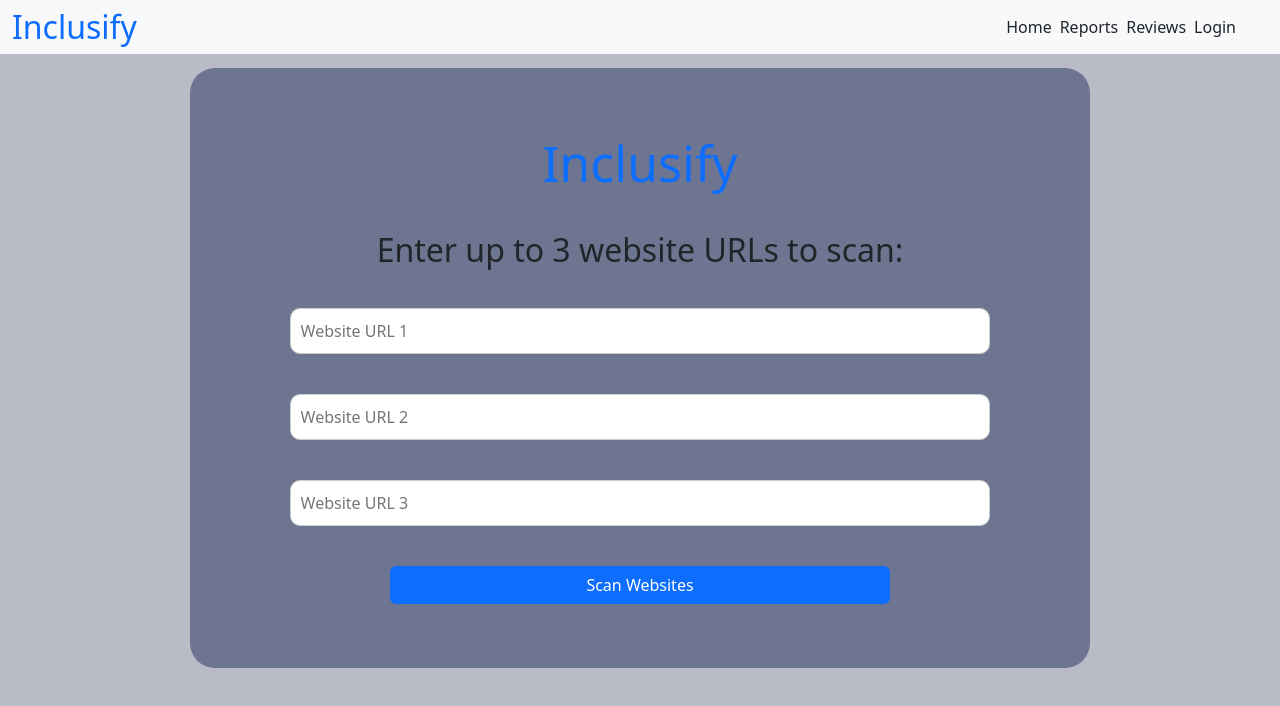
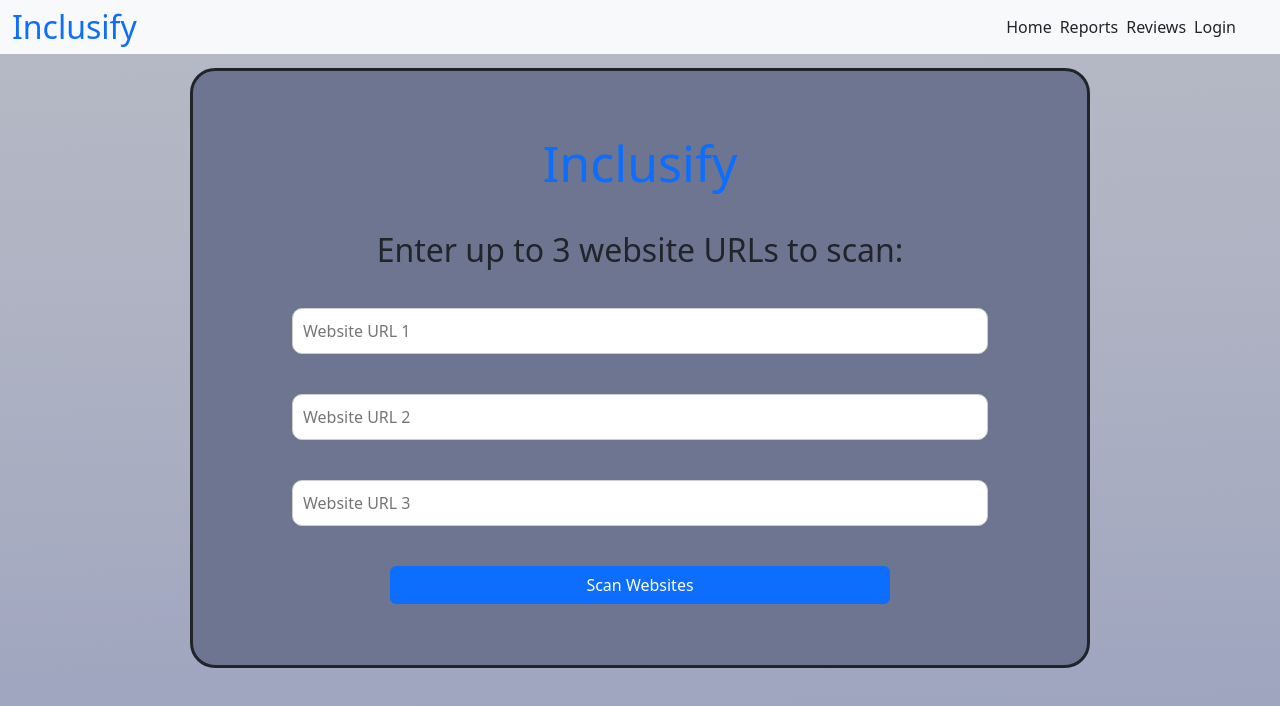
Before and after one commit to EthanGal/CSC4990-Group-9, a React (Create React App) app in the folder inclusify/: page / in a window 1280 px wide. Shown: the top 706 px of the page. Built offline with nearby package versions, Linux system fonts and the light colour scheme.

Commit message:
Added Gradient Background

```diff
--- a/inclusify/src/App.css
+++ b/inclusify/src/App.css
@@ -35,6 +35,7 @@
 
 #homeContain {
     background-color: #6d7591;
+    border: 3px solid;
     border-radius: 25px;
     margin-top: -10px;
     margin-bottom: 2px;
--- a/inclusify/src/index.css
+++ b/inclusify/src/index.css
@@ -5,7 +5,8 @@ body {
     sans-serif;
   -webkit-font-smoothing: antialiased;
   -moz-osx-font-smoothing: grayscale;
-  background-color: #B9BCC6!important;
+  background-image: url("./background.png");
+ /*background-color: #B9BCC6!important; */
 }
 
 code {
```
Also changed, not shown: inclusify/src/background.png (added).
